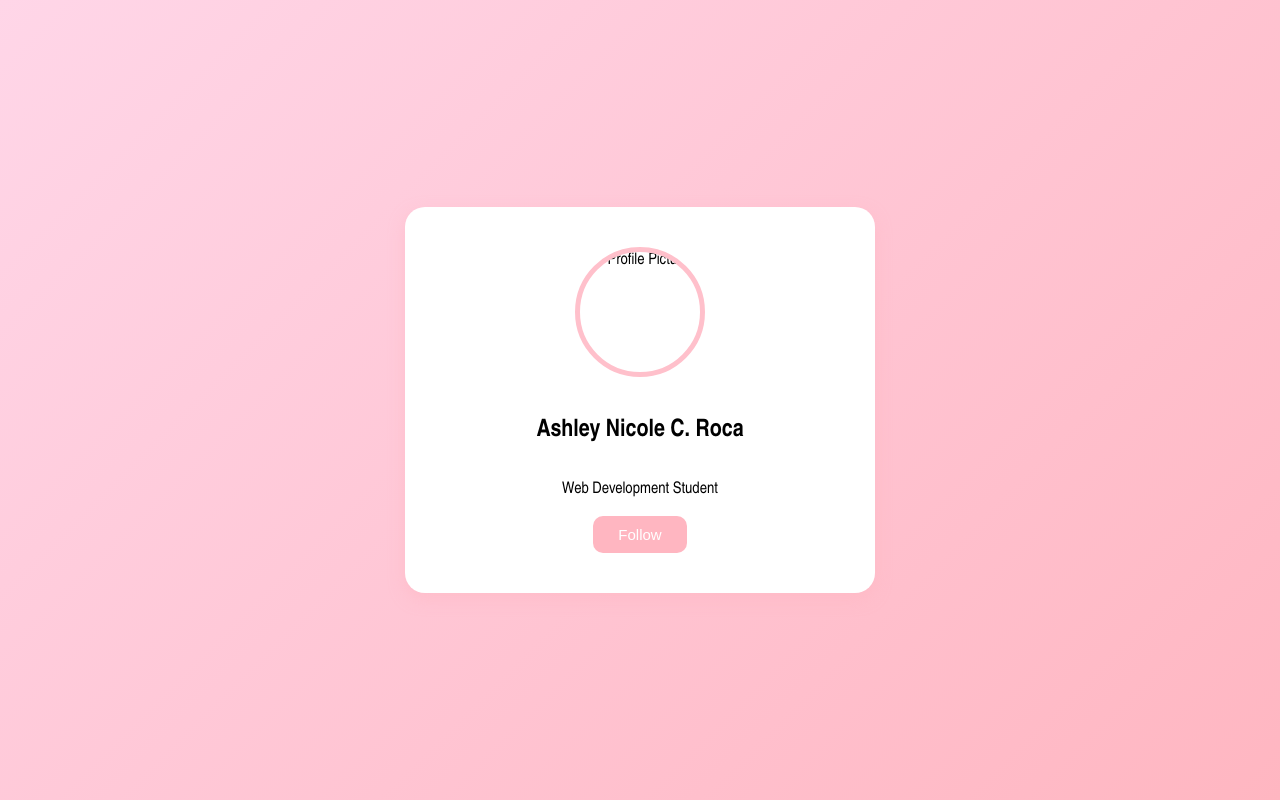
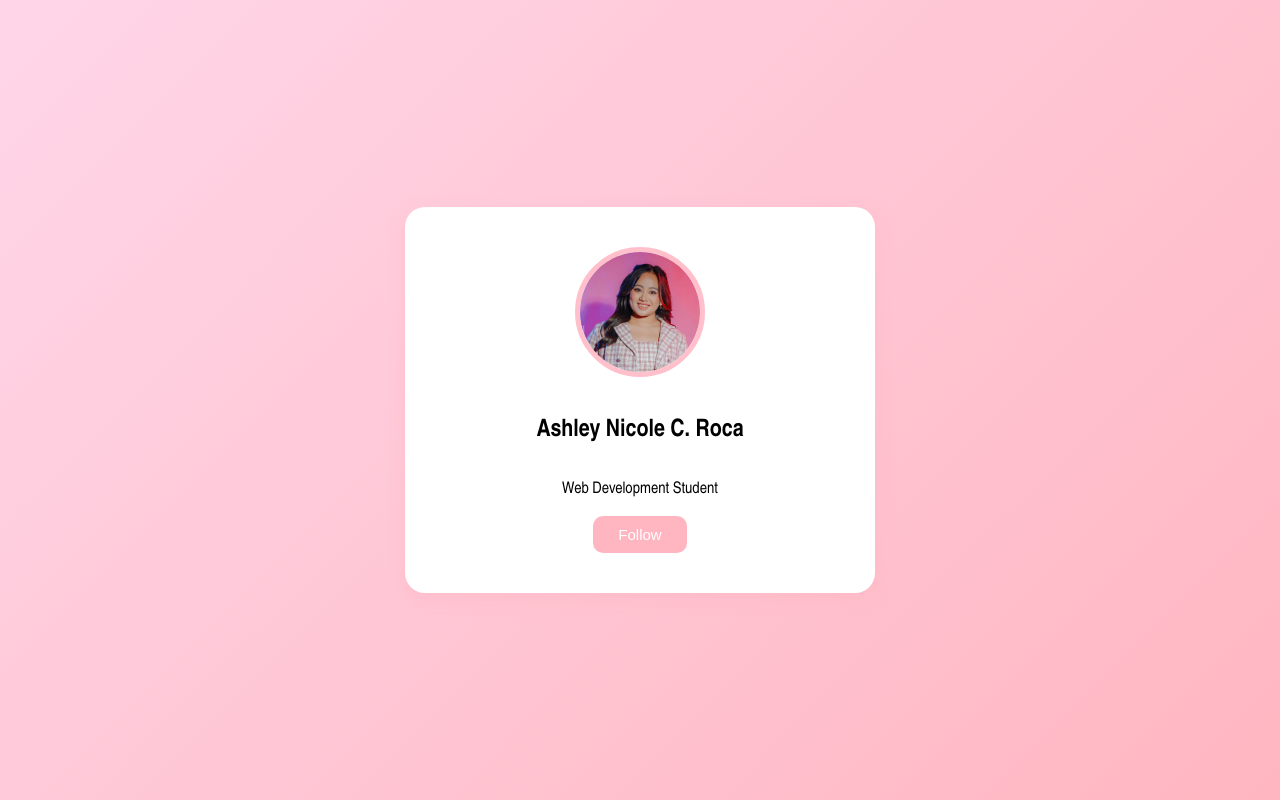
Before and after one commit to NicxzsA/Own-Profile-Card, a plain HTML site: page index.html in a window 1280 px wide. Drawn offline with Linux system fonts and the light colour scheme.

Commit message:
Update index.html

```diff
--- a/index.html
+++ b/index.html
@@ -8,7 +8,7 @@
     </head>
     <body>
         <div class="card">
-        <img src="profile.jpg" alt="Profile Picture" class="profile-img">
+            <img src="AshProfile.jpg" alt="Profile Picture" class="profile-img">
             <h2>Ashley Nicole C. Roca</h2>
             <p>Web Development Student</p>
             <button>Follow</button>
```
Lines whose indentation alone changed are shown as unchanged.
